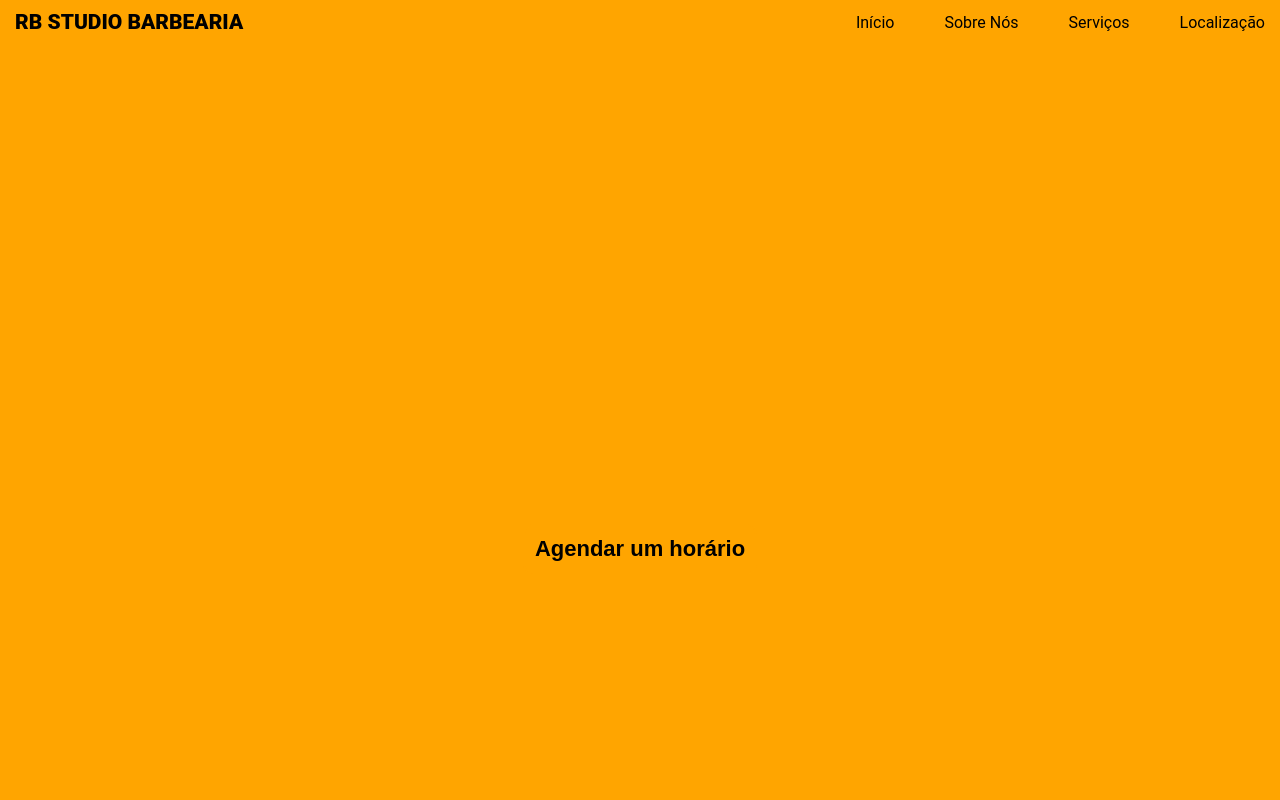
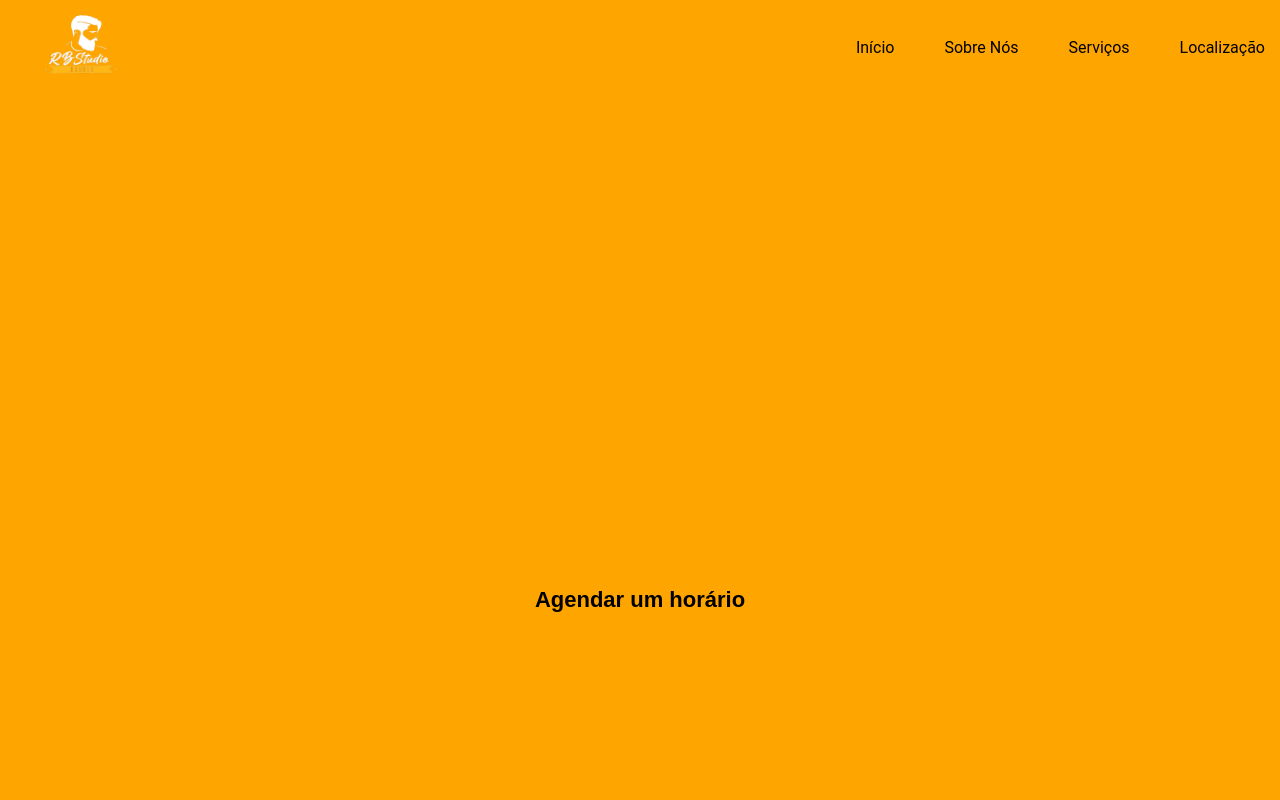
Before and after one commit to renatoschichi/rbstudiobarber, a plain HTML site: page index.html in a window 1280 px wide. Shown: the top 800 px of the page. Drawn offline with Linux system fonts and the light colour scheme.

Commit message:
New logo in navbar

```diff
--- a/index.html
+++ b/index.html
@@ -12,7 +12,14 @@
   <body>
     <header class="header">
       <nav class="navbar">
-        <a href="index.html" class="nav-logo">RB STUDIO BARBEARIA</a>
+        <a href="index.html"
+          ><img
+            src="assets/img/logo.png"
+            class="nav-logo"
+            id="logo"
+            alt="Logo Barbearia RB"
+          />
+        </a>
         <ul class="nav-menu">
           <li class="nav-item">
             <a href="#start" class="nav-link">Início</a>
--- a/style.css
+++ b/style.css
@@ -23,12 +23,13 @@ html {
 }
 
 .nav-logo {
-  font-style: inherit;
-  font-size: 2.1rem;
-  font-weight: 900;
-  color: black;
-  text-shadow: rgb(211, 143, 17);
   cursor: pointer;
+  padding: 0px;
+  height: 100px;
+  width: 120px;
+  margin-left: 10px;
+  margin-top: -10px;
+  margin-bottom: -15px;
 }
 
 .nav-menu {
```
Also changed, not shown: assets/img/logo.png (added).
